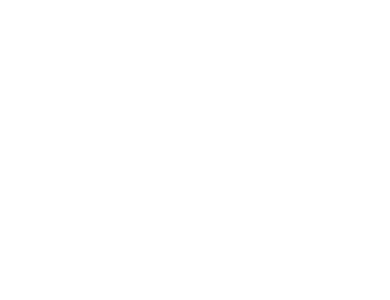
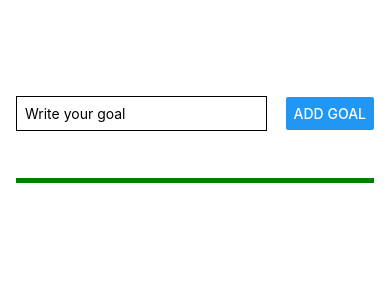
Before and after one commit to niteshsaxena03/Goals-App, a React Native app in the folder GoalsApp/: screen / in a window 390 px wide. Shown: the top 300 px of the page. Built offline with nearby package versions, Linux system fonts and the light colour scheme.

Commit message:
pasing props back and forth from app.js and goalinput.js now app is working fine

```diff
--- a/GoalsApp/App.js
+++ b/GoalsApp/App.js
@@ -11,15 +11,12 @@
 } from "react-native";
 
 import GoalItem from "./components/GoalItem";
+import GoalInput from "./components/GoalInput";
 
 export default function App() {
-  const [enteredGoalText, setEnteredGoalText] = useState("");
   const [courseGoals, setCourseGoals] = useState([]);
 
-  function goalInputHandler(enteredText) {
-    setEnteredGoalText(enteredText);
-  }
-  function addGoalHandler() {
+  function addGoalHandler(enteredGoalText) {
     setCourseGoals((currentCourseGoals) => [
       ...currentCourseGoals,
       { text: enteredGoalText, id: Math.random().toString() },
@@ -27,14 +24,12 @@
   }
   return (
     <View style={styles.appContainer}>
-
+      <GoalInput onAddGoal={addGoalHandler} />
       <View style={styles.goalsContainer}>
         <FlatList
           data={courseGoals}
           renderItem={(itemData) => {
-            return (
-              <GoalItem text={itemData.item.text}/>
-            );
+            return <GoalItem text={itemData.item.text} />;
           }}
           keyExtractor={(item, index) => {
             return item.id;
@@ -71,5 +66,4 @@
   goalsContainer: {
     flex: 5,
   },
-
 });
--- a/GoalsApp/components/GoalInput.js
+++ b/GoalsApp/components/GoalInput.js
@@ -1,12 +1,24 @@
-import { StyleSheet,View,TextInput,Button } from "react-native";}
+import { StyleSheet, View, TextInput, Button } from "react-native";
+import { useState } from "react";
 
-function GoalInput(){
+function GoalInput(props) {
+  const [enteredGoalText, setEnteredGoalText] = useState("");
+
+  function goalInputHandler(enteredText) {
+    setEnteredGoalText(enteredText);
+  }
+  //using this function to pass the value of enteretdGoalText to the main file as its required there
+  function addGoalHandler() {
+    props.onAddGoal(enteredGoalText);
+    setEnteredGoalText(""); //clear the string after the function executes
+  }
   return (
     <View style={styles.inputContainer}>
       <TextInput
         style={styles.textInput}
         placeholder="Write your goal"
         onChangeText={goalInputHandler}
+        value={enteredGoalText}
       />
       <Button title="Add Goal" onPress={addGoalHandler} />
     </View>
@@ -15,8 +27,8 @@
 
 export default GoalInput;
 
-const styles=StyleSheet.create({
-    inputContainer: {
+const styles = StyleSheet.create({
+  inputContainer: {
     flex: 1,
     flexDirection: "row",
     justifyContent: "space-between",
@@ -32,4 +44,4 @@
     marginRight: 8,
     padding: 8,
   },
-})
+});
```
